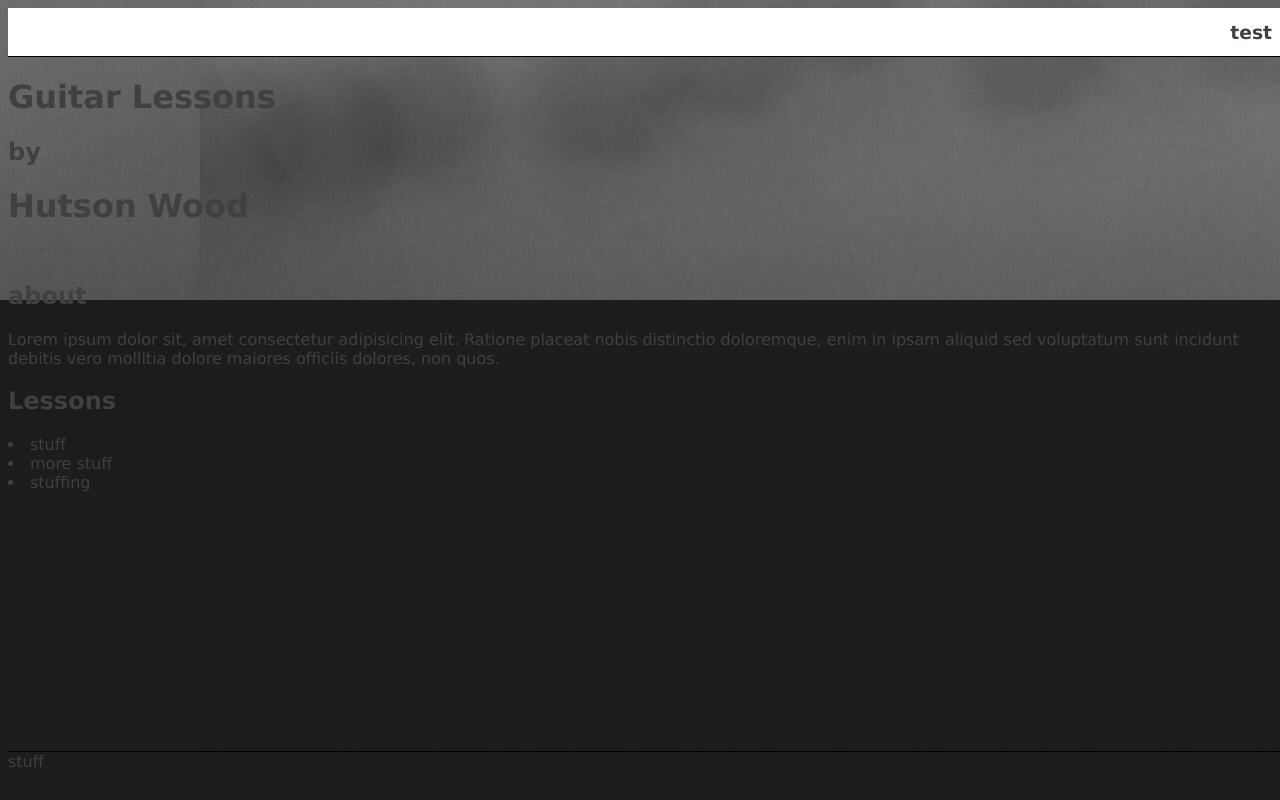
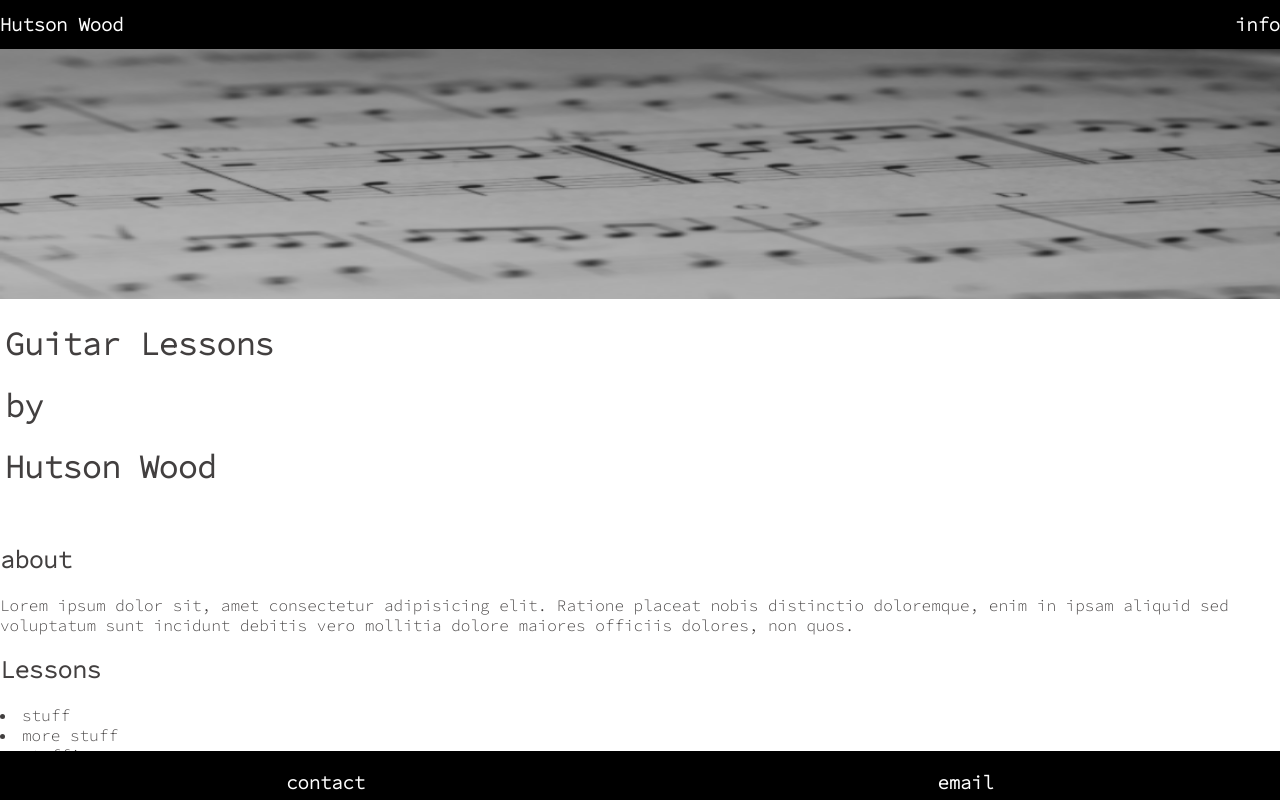
Before and after one commit to LHWOOD/HW_GL, a plain HTML site: page index.html in a window 1280 px wide. Drawn offline with Linux system fonts and the light colour scheme.

Commit message:
updated styling on div

```diff
--- a/assets/css/style.css
+++ b/assets/css/style.css
@@ -1,25 +1,35 @@
 body {
+  padding: 0;
+  margin: 0;
+  min-height: 100vh;
   box-sizing: border-box;
   background-color: white;
   color: rgb(66, 63, 63);
-  background-image: url("../../img/gvz-42-KiI8sb19Bsk-unsplash.jpg");
-  background-position: 200px 300px;
-
-  font-family: Verdana, Geneva, Tahoma, sans-serif;
+  font-family: 'Source Code Pro', monospace;
 }
 
 .header {
-  background-color: white;
+  background-color: black;
   display: flex;
-  justify-content: flex-end;
+  justify-content: space-between;
   align-items: center;
-  padding-right: 25px;
   border-bottom: black solid 1px;
   width: 100%;
   height: 3rem;
+  color: white;
+}
+
+img {
+  max-width: 100%;
+  height: 250px;
+  /* height: auto; */
 }
 
 .beg {
+  display: block;
+  justify-content: center;
+
+  margin: 5px;
 }
 .mid {
   padding-top: 15px;
@@ -32,4 +42,8 @@ body {
   width: 100%;
   height: 3rem;
   border-top: black solid 1px;
+  background-color: black;
+  color: white;
+  display: flex;
+  justify-content: space-around;
 }
--- a/index.html
+++ b/index.html
@@ -5,16 +5,23 @@
     <meta http-equiv="X-UA-Compatible" content="IE=edge" />
     <meta name="viewport" content="width=device-width, initial-scale=1.0" />
     <title>HW_GL</title>
+    <link rel="preconnect" href="https://fonts.googleapis.com">
+<link rel="preconnect" href="https://fonts.gstatic.com" crossorigin>
+<link href="https://fonts.googleapis.com/css2?family=Source+Code+Pro:wght@300&display=swap" rel="stylesheet">
     <link rel="stylesheet" href="./assets/css/reset.css" />
     <link rel="stylesheet" href="./assets/css/style.css" />
   </head>
   <body>
     <header class="header">
-      <h3>test</h3>
+      <h3>Hutson Wood</h3>
+      <h3>info</h3>
     </header>
+    <div class="pic">
+      <img src="./img/Screenshot_1.png" alt="guitar" style="height: 25opx; width: 100%";>
+    </div>
     <div class="beg">
       <h1>Guitar Lessons</h1>
-      <h2>by</h2>
+      <h1>by</h1>
       <h1>Hutson Wood</h1>
     </div>
     <div class="mid">
@@ -32,7 +39,10 @@
       <li>more stuff</li>
       <li>stuffing</li>
     </div>
-    <footer class="footer">stuff</footer>
+    <footer class="footer">
+      <h3>contact</h3>
+      <h3>email</h3>
+    </footer>
 
     <script src="./assets/js/script.js"></script>
   </body>
```
Also changed, not shown: img/Screenshot_1.png (added).
